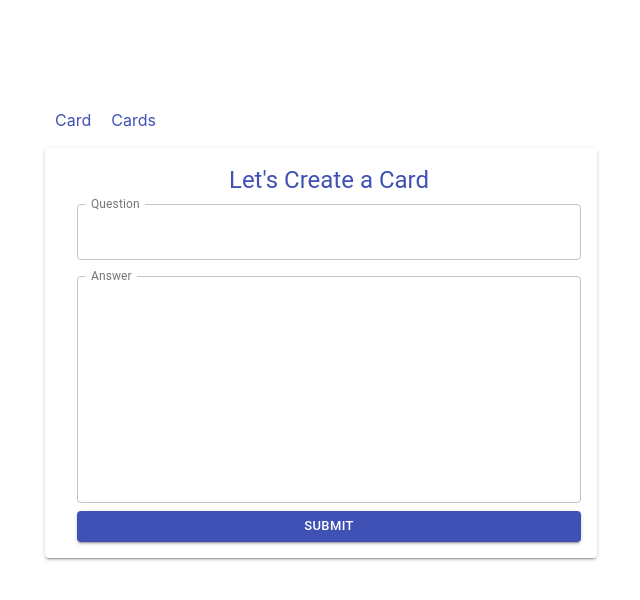
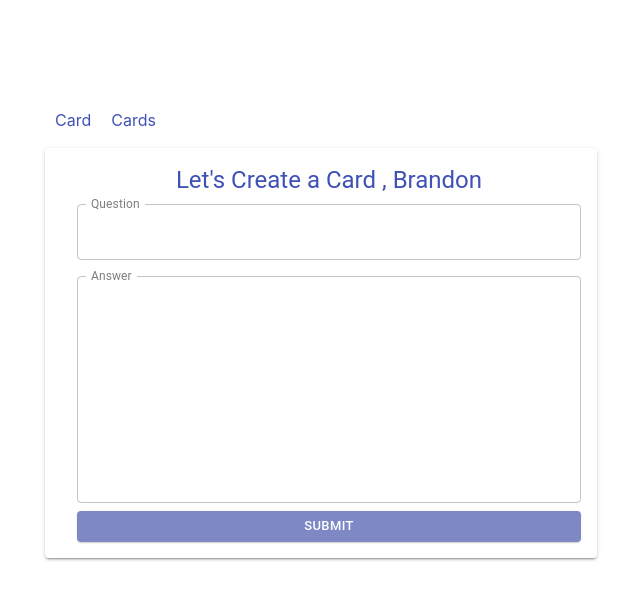
Before and after one commit to ioulungTsai/gorecap, a React (Create React App) app in the folder client/: page /Card in a window 1280 px wide. Shown: the top 600 px of the page, without its empty margins (319-959 px from the left). Built offline with nearby package versions, Linux system fonts and the light colour scheme; no server answers.

Commit message:
Practice

```diff
--- a/client/src/components/Card.jsx
+++ b/client/src/components/Card.jsx
@@ -11,7 +11,23 @@ export default () => {
   const [isLoading, setIsLoading] = useState(true);
   const [question, setQuestion] = useState('');
   const [answer, setAnswer] = useState('');
+  const [name, setName] = useState('')
 
+  useEffect(()=>{
+    setTimeout(()=>{
+      setIsLoading(false)
+    }, 5000)
+  }, []);
+
+  useEffect(() => {
+    if(isLoading === false) {
+      setName(', Brandon')
+    }
+  }, [isLoading]);
+
+  useEffect(() => {
+    console.log(question, answer)
+  }, [question, answer])
 
   const submit = async () => {
     const data = {
@@ -49,11 +65,7 @@ export default () => {
       setIsLoading(false)
     })
   };
-  useEffect(() => {
-    setTimeout(() => {
-      setIsLoading(false);
-    }, 1000);
-  }, [])
+
   return (
     <Paper elevation={2}>
       <form noValidate style={{padding: '16px', margin: '8px'}}>
@@ -63,7 +75,7 @@ export default () => {
               alignItems="center"
         >
           <Typography component="h1" variant="h5" color="primary">
-            Let's Create a Card
+            Let's Create a Card {name}
           </Typography>
           <TextField
             id="outlined-question"
```
Also changed, not shown: 1 other file (tests, documents, lock files or other folders).
